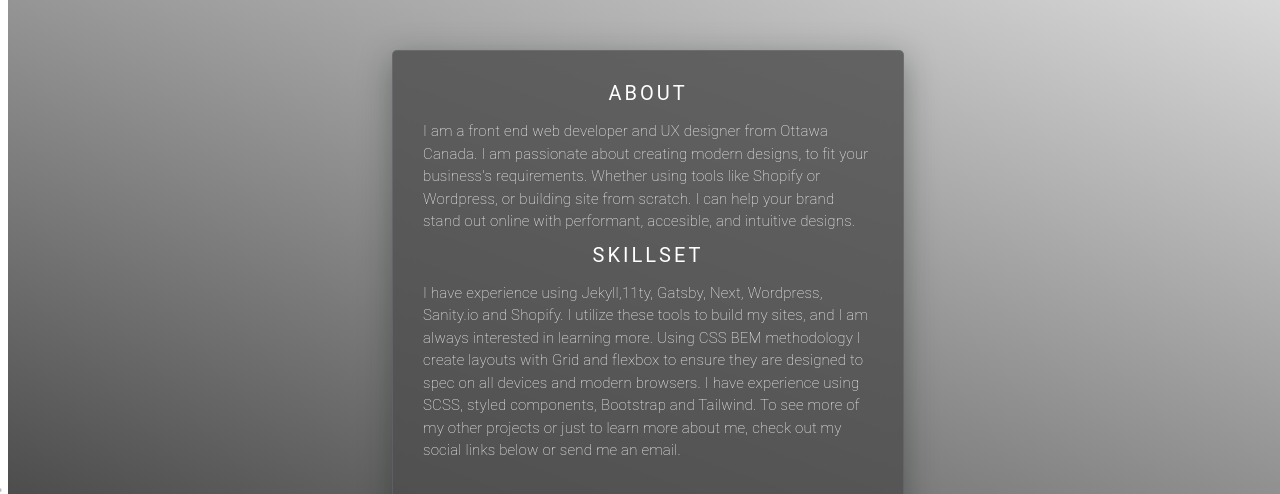
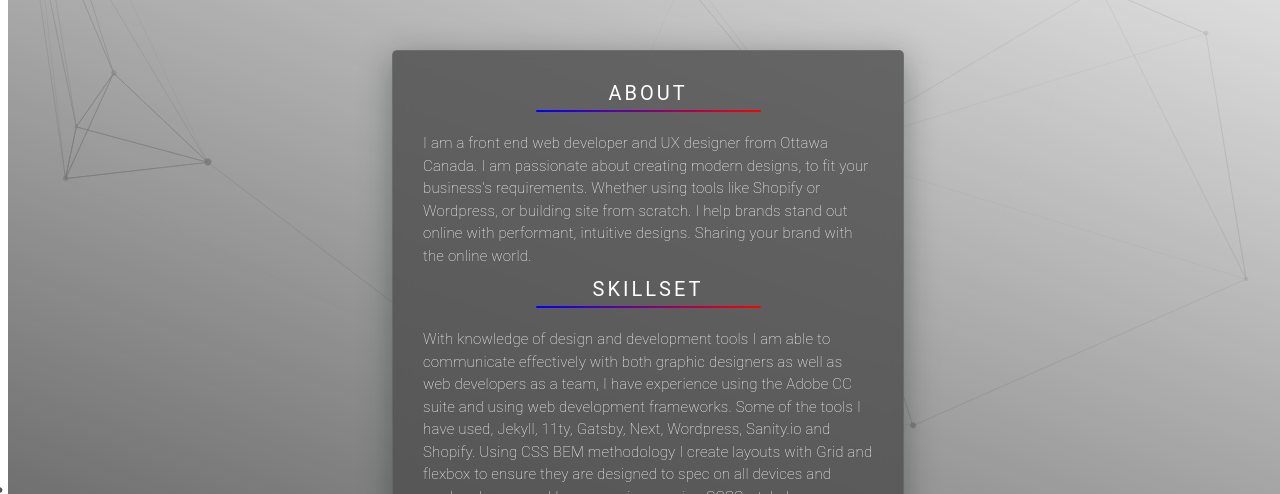
Before and after one commit to Jay-Ferguson/JayFergSiteGatsby, a Gatsby site: page /about in a window 1280 px wide. Shown: the part 238-732 px from the top of the page. Built offline with nearby package versions, Linux system fonts and the light colour scheme; Gatsby itself is replaced by a stand-in of ours.

Commit message:
added line animation, fixed animation timing for menu, added additonal mediaqueries

```diff
--- a/gatsby-config.js
+++ b/gatsby-config.js
@@ -56,7 +56,7 @@ module.exports = {
   ],
   siteMetadata: {
     title: "Hello",
-    description: "Welome, thank you for visiting my website. I am a UX designer and front end web developer from Ottawa Canada.",
+    description: "Welome, thank you for visiting my website. I am a UX designer and front end web developer, working at the intersection of design and devlopement",
     copyright:"2021",
     contact:"jayfergusonweb@gmail.com",
     logo: "/src/images/icon-svg/j-logo.svg",
--- /dev/null
+++ b/src/components/Line.js
@@ -0,0 +1,26 @@
+import styled from "styled-components";
+import { keyframes } from "styled-components";
+
+const lineStroke = keyframes`
+from{
+  width:0%;
+
+}
+
+to{
+  width:50%;
+}
+`
+
+const Line = styled.div`
+  height: 2px;
+  width: 50%;
+  background-image: linear-gradient(-90deg, red, blue);
+  border-radius: 30px;
+  margin-bottom: 1rem;
+  animation: ${lineStroke} .7s ease-in;
+
+`;
+
+
+export default Line;
--- a/src/components/Logo.js
+++ b/src/components/Logo.js
@@ -12,6 +12,18 @@ const LogoStyle = styled(motion.img)`
   max-width: 10rem;
   max-height: 10rem;
   margin: 0 0 2rem 0;
+
+  @media (min-width:400px){
+
+
+}
+
+
+@media (min-width:600px){
+  max-width: 12rem;
+  max-height: 12rem;
+}
+
 `;
 
 export default function Logo() {
--- a/src/components/Navbar.js
+++ b/src/components/Navbar.js
@@ -29,12 +29,13 @@ const Navbox = styled(motion.div)`
   z-index: 2;
   max-width: 100%;
   min-height: 100vh;
+  overflow:hidden;
   justify-content: flex-start;
   padding-left: 4rem;
   padding-top: 10vh;
   background: linear-gradient(
-    60deg,
-    rgba(69, 69, 69, 1) 5%,
+    -60deg,
+    rgba(69, 69, 69, .9) 5%,
     rgba(221, 221, 221, 0.875) 100%
   );
   backdrop-filter: blur(5px);
@@ -53,7 +54,7 @@ const NavItem = styled(motion(Link))`
   font-weight:300;
   z-index: 6;
   margin: 0;
-  transition: all 200ms ease-in;
+  transition: all 110ms ease-in;
   position: relative;
 
   :after {
@@ -74,7 +75,6 @@ const NavItem = styled(motion(Link))`
     background-clip: text;
     -webkit-background-clip: text;
     -webkit-text-fill-color: transparent;
-    transform: translateX(5rem);
     transition: 0.1s linear;
     ::after {
       width: 20%;
--- a/src/components/Particles.js
+++ b/src/components/Particles.js
@@ -35,7 +35,7 @@ export default () => (
           }
         },
         "opacity": {
-          "value": 0.2,
+          "value": 0.5,
           "random": false,
           "anim": {
             "enable": true,
@@ -45,11 +45,11 @@ export default () => (
           }
         },
         "size": {
-          "value": 2,
+          "value": 3,
           "random": true,
           "anim": {
             "enable": false,
-            "speed": 10,
+            "speed": 11,
             "size_min": 0.1,
             "sync": false
           }
--- a/src/components/Socials.jsx
+++ b/src/components/Socials.jsx
@@ -47,7 +47,7 @@ export default function Socials() {
       </a>
 
       <a
-        href="https://twitter.com/JayFerg39898519"
+        href="https://mobile.twitter.com/JayFerg_00"
         rel="noreferrer"
         target="_blank"
         className="social-link"
--- a/src/pages/about.js
+++ b/src/pages/about.js
@@ -3,15 +3,18 @@ import IntroCard from "../components/IntroCard";
 import Socials from "../components/Socials";
 import Layout from "../components/Layout";
 import styled from "styled-components";
+import Line from "../components/Line";
 
 const StyledParagraph = styled.p`
 font-size:1.5rem;
 margin-bottom:1rem;
+margin-top:1rem;
 line-height:1.5 ;
 `;
 
 const HeadingTitle = styled.h2`
 text-align:center;
+margin-bottom:.5rem;
 font-size:2rem;
 font-weight:400;
 text-transform:uppercase ;
@@ -22,16 +25,20 @@ const about = () => {
           <Layout>
           <IntroCard>
                <HeadingTitle>About</HeadingTitle>
+               <Line></Line>
                <StyledParagraph>
                     I am a front end web developer and UX designer from Ottawa Canada.
                     I am passionate about creating modern designs, to fit your business's requirements.
                     Whether using tools like Shopify or Wordpress, or building site from scratch.
-                    I can help your brand stand out online with performant, accesible, and intuitive designs.
+                    I help brands stand out online with performant, intuitive designs. Sharing your brand with the online world.
                </StyledParagraph>
                <HeadingTitle>SkillSet</HeadingTitle>
+               <Line></Line>
                <StyledParagraph>
-                    I have experience using Jekyll,11ty, Gatsby, Next, Wordpress, Sanity.io and Shopify.
-                    I utilize these tools to build my sites, and I am always interested in learning more.
+                    With knowledge of design and development tools I am able to communicate effectively with both graphic designers
+                    as well as web developers as a team, I have experience using the Adobe CC suite and using web development frameworks.
+                    Some of the tools I have used, Jekyll, 11ty, Gatsby, Next, Wordpress, Sanity.io and Shopify.
+
                     Using CSS BEM methodology I create layouts with Grid and flexbox to ensure they are designed to spec
                     on all devices and modern browsers. I have experience using SCSS, styled components, Bootstrap and Tailwind.
                     To see more of my other projects or just to learn more about me,
--- a/src/styles/GlobalStyles.js
+++ b/src/styles/GlobalStyles.js
@@ -8,7 +8,7 @@ const GlobalStyles = createGlobalStyle `
      --yellow:#ffc600;
      --white:#fff;
      --grey:#efefef;
-     --gradientgrey:linear-gradient(20deg, rgba(64,64,64,1) 20%, rgba(221,221,221,1) 100%);
+     --gradientgrey:linear-gradient(20deg, rgba(64,64,64, .8) 20%, rgba(221,221,221, .9) 100%);
 
 
 }
```
Also changed, not shown: src/components/Form.js (+15 -3 lines), src/components/TitleCard.js (added, +42 -0 lines), src/pages/index.js (+21 -1 lines).
